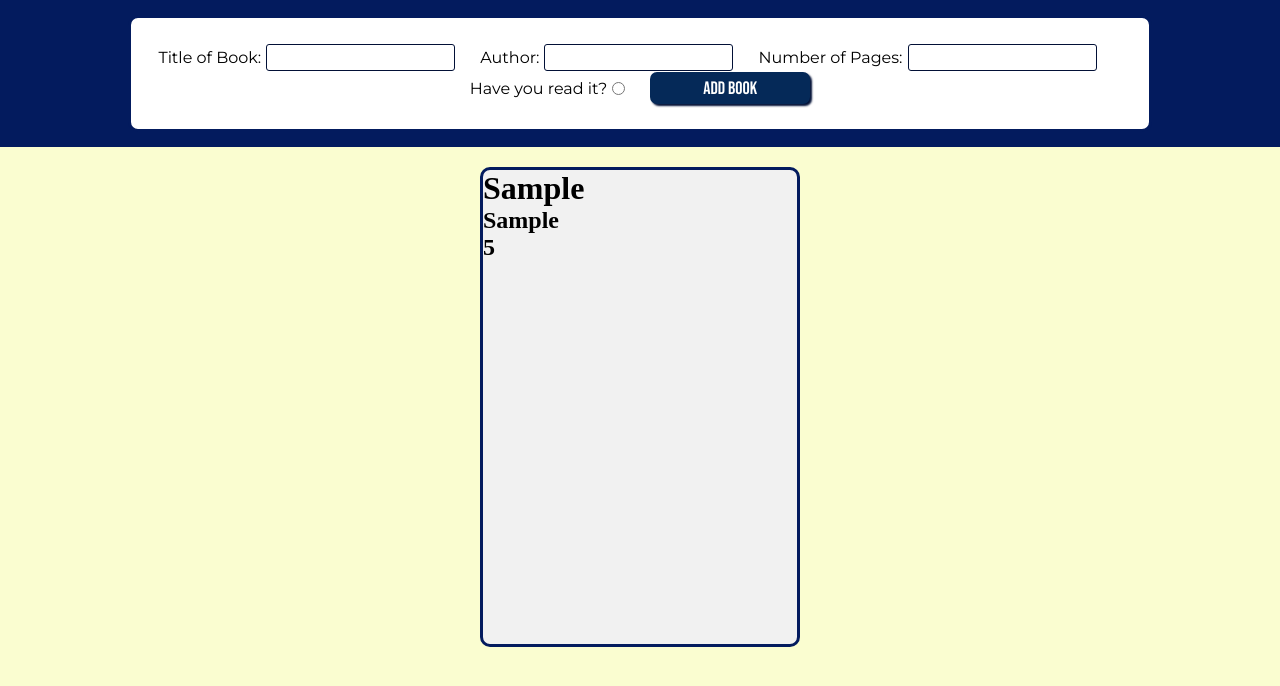
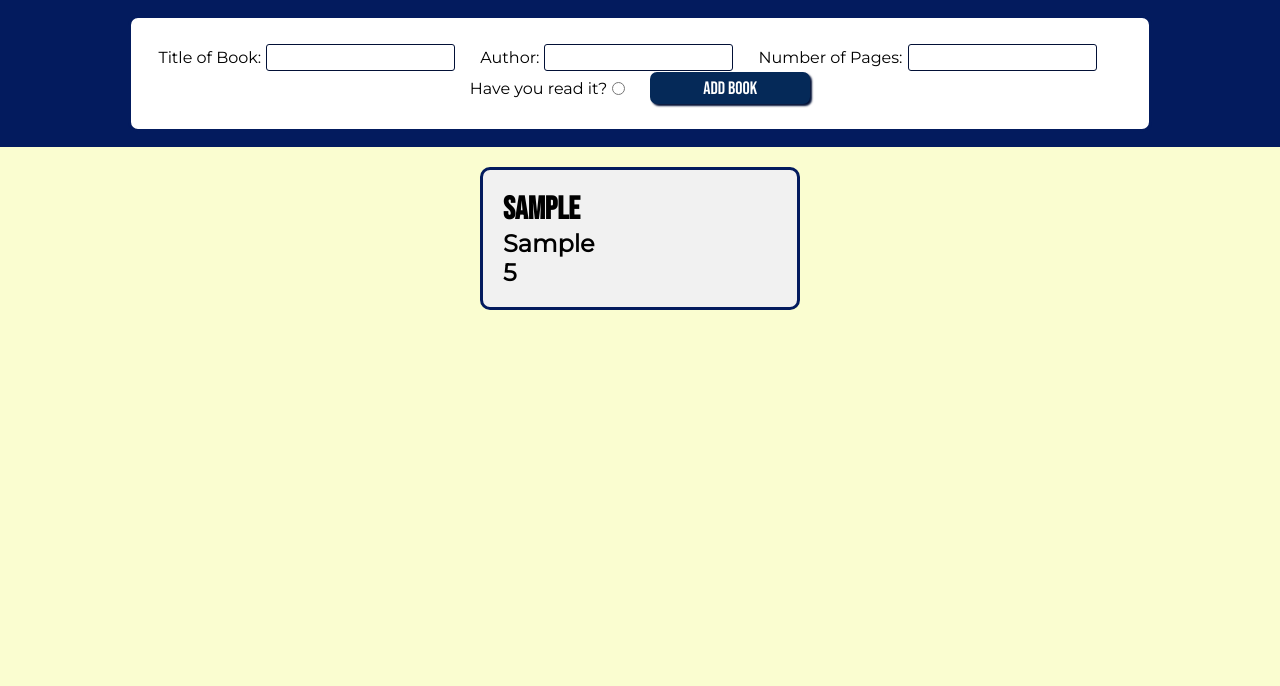
Before and after one commit to SenciZ/Library, a plain HTML site: page index.html in a window 1280 px wide. Both pictures are taken after typing "Sample", "Sample", "5" into the empty fields and a click on the button "Add Book". Drawn offline with Linux system fonts and the light colour scheme.

Commit message:
Separate functions

```diff
--- a/app.js
+++ b/app.js
@@ -19,6 +19,34 @@ const statusOfBook = document.getElementById("status")
 function addBookToLibrary(){
     const book = new Book(titleOfBook.value, authorOfBook.value, pagesOfBook.value, statusOfBook.value)
     myLibrary.push(book)
+    // const bookContainer = document.getElementById("bookContainer");
+    // const bookDiv = document.createElement("div");
+    // const bookTitleInDiv = document.createElement("h1");
+    //     bookTitleInDiv.classList.add("titleOfBook");
+    //     bookTitleInDiv.textContent = titleOfBook.value
+    //     bookDiv.appendChild(bookTitleInDiv);
+
+    // const bookAuthorInDiv = document.createElement("h2")
+    //     bookAuthorInDiv.classList.add("authorOfBook");
+    //     bookAuthorInDiv.textContent = authorOfBook.value
+    //     bookDiv.appendChild(bookAuthorInDiv);
+
+    // const bookPagesInDiv = document.createElement("h2")
+    //     bookPagesInDiv.classList.add("numberOfPages");
+    //     bookPagesInDiv.textContent = pagesOfBook.value
+    //     bookDiv.appendChild(bookPagesInDiv);
+
+    // bookDiv.classList.add("book");
+    // bookContainer.appendChild(bookDiv);
+    addAllBooks();
+    event.preventDefault();
+    titleOfBook.value = "";
+    authorOfBook.value = "";
+    pagesOfBook.value = "";
+}
+
+function addAllBooks(){
+    myLibrary.forEach(element => {
         const bookContainer = document.getElementById("bookContainer");
         const bookDiv = document.createElement("div");
         const bookTitleInDiv = document.createElement("h1");
@@ -38,8 +66,5 @@ function addBookToLibrary(){
 
         bookDiv.classList.add("book");
         bookContainer.appendChild(bookDiv);
-    event.preventDefault();
-    titleOfBook.value = "";
-    authorOfBook.value = "";
-    pagesOfBook.value = "";
+    });
 }
--- a/style.css
+++ b/style.css
@@ -112,6 +112,13 @@ input:focus{
     background-color: rgb(241, 241, 241);
     margin: 10px 10px;
     width: 20rem;
-    height: 30rem;
     border-radius: 10px;
+    padding: 20px;
+    font-family: 'Montserrat', sans-serif;
 }
+
+.titleOfBook{
+    font-family: 'Bebas Neue', sans-serif;
+    text-transform: uppercase;
+    font-weight: bolder;
+}
```
Also changed, not shown: index.html (+5 -1 lines). Lines whose indentation alone changed are shown as unchanged.
